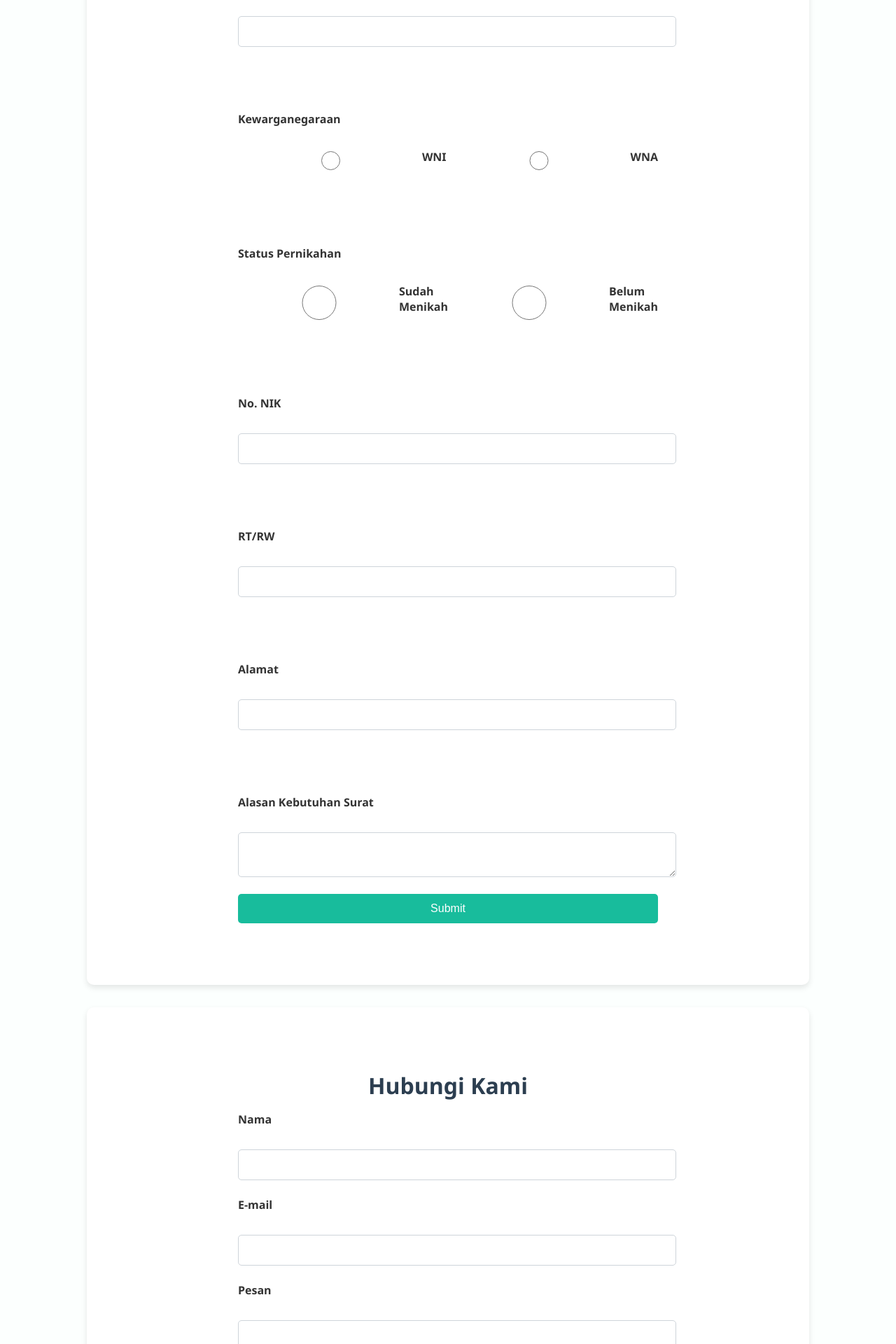
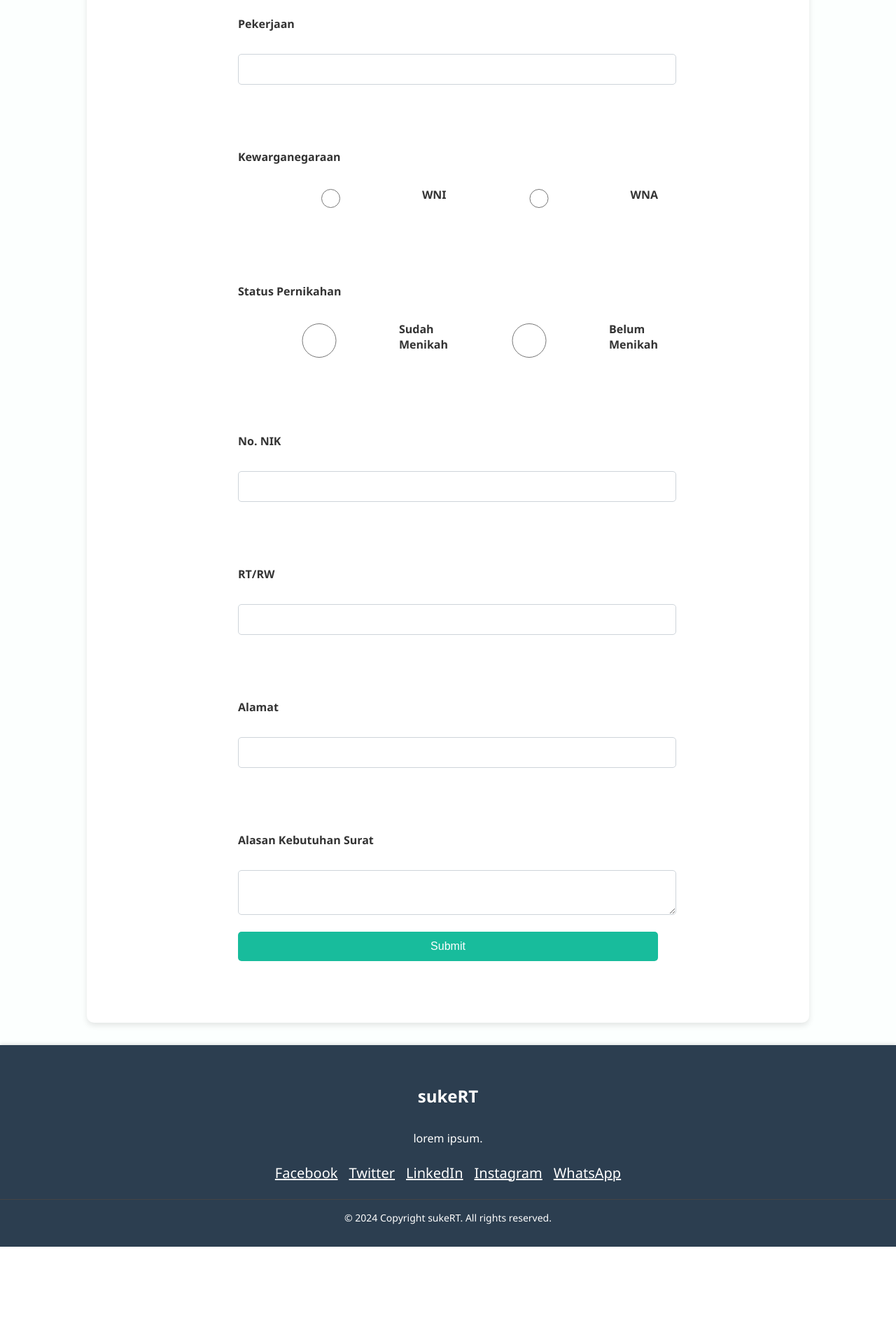
Before and after one commit to andeemfdel/Aplikasi-SukeRT-main, a PHP site: page /index.html in a window 1280 px wide. Shown: the part 2640-4560 px from the top of the page at 70% size. After the commit the page ends 4421 px from the top, so only its background shows below. Run offline with PHP 8.4, Linux system fonts and the light colour scheme.

Commit message:
progress3

```diff
--- a/db.php
+++ b/db.php
@@ -8,6 +8,7 @@ $dbname = "db_sukert";
 $conn = new mysqli($servername, $username, $password, $dbname);
 
 
+
 if ($conn->connect_error) {
     die("Connection failed: " . $conn->connect_error);
 }
--- a/index.html
+++ b/index.html
@@ -51,7 +51,7 @@
         <p>Anda Bisa Mengajukan Surat Keterangan Disini</p>
 
         <form>
-          <label for="tipe-ajuan">Tipe Ajuan</label>
+          <label for="tipe_ajuan">Tipe Ajuan</label>
           <select id="surat-keterangan" name="surat-keterangan">
               <option value="suratKeteranganTidakMampu">surat Keterangan Tidak Mampu</option>
               <option value="suratKeteranganSlipGaji ">Surat Keterangan Slip Gaji</option>
@@ -62,24 +62,25 @@
           <br>
       </br>
 
-          <label for="Nama Lengkap">Nama Lengkap</label>
+          <label for="nama">Nama Lengkap</label>
           <input type="text" id="nama" name="nama" required>
 
           <br>
       </br>
 
-          <label for="ttl">Tempat & Tanggal Lahir</label>
-          <input type="text" id="ttl" name="ttl" required>
-          <input type="date" id="ttl" name="ttl" required>
+          <label for="ttl_tempat">Tempat Lahir</label>
+          <input type="text" id="ttl_tempat" name="ttl_tempat" required>
 
+          <label for="ttl_tempat">Tanggal Lahir</label>
+          <input type="date" id="ttl_tanggal" name="ttl_tanggal" required>
           <br>
       </br>
 
           <label>Jenis Kelamin</label>
           <div class="radio-kelamin">
-              <input type="radio" id="laki-laki" name="jenis-kelamin" value="Laki-Laki" required>
+              <input type="radio" id="laki-laki" name="jenis_kelamin" value="Laki-Laki" required>
               <label for="laki-laki">Laki-Laki</label>
-              <input type="radio" id="perempuan" name="jenis-kelamin" value="Perempuan" required>
+              <input type="radio" id="perempuan" name="jenis_kelamin" value="Perempuan" required>
               <label for="perempuan">Perempuan</label>
           </div>
 
@@ -87,7 +88,7 @@
       </br>
 
           <label for="agama">Agama</label>
-          <input type="dropbox" id="agama" name="agama" required>
+          <input type="text" id="agama" name="agama" required>
 
           <br>
       </br>
@@ -108,7 +109,7 @@
 
               <br>
           </br>
-          <label for="status-pernikahan">Status Pernikahan</label>
+          <label for="status_pernikahan">Status Pernikahan</label>
           <div class="radio-pernikahan">
               <input type="radio" id="sudah-menikah" name="status-menikah" value="sudah-menikah" required>
               <label for="sudah-menikah">Sudah Menikah</label>
@@ -125,7 +126,7 @@
               <br>
           </br>
 
-              <label for="rt-rw">RT/RW</label>
+              <label for="rt_rw">RT/RW</label>
               <input type="text" id="rt-rw" name="rt-rw" required>
 
               <br>
@@ -154,19 +155,22 @@
       </div>
     </section>
 
-
-    <section id="kontak">
-      <h2>Hubungi Kami</h2>
-      <form>
-        <label for="nama">Nama</label>
-        <input type="text" id="nama" name="nama" required />
-        <label for="email">E-mail</label>
-        <input type="email" id="email" name="email" required />
-        <label for="pesan">Pesan</label>
-        <textarea id="pesan" name="pesan" required></textarea>
-        <button type="submit">Kirim</button>
-      </form>
-    </section>
+    <footer>
+      <div class="footer-content">
+          <h3>sukeRT</h3>
+          <p>lorem ipsum.</p>
+          <div class="social-icons">
+              <a href="https://www.facebook.com" target="sukeRT.co">Facebook</a>
+              <a href="https://www.twitter.com" target="sukeRT.co">Twitter</a>
+              <a href="https://www.linkedin.com" target="sukeRT.co">LinkedIn</a>
+              <a href="https://www.instagram.com" target="sukeRT.co">Instagram</a>
+              <a href="https://www.whatsapp.com" target="+62 092 2091 2891">WhatsApp</a>
+          </div>
+      </div>
+      <div class="footer-bottom">
+          <p>&copy; 2024 Copyright sukeRT. All rights reserved.</p>
+      </div>
+  </footer>
   </body>
 
 
--- a/style.css
+++ b/style.css
@@ -156,25 +156,7 @@ button:hover {
     transform: scale(1.05);
 }
 
-.radio-kelamin {
-    display: flex;
-    justify-content: space-between;
-    margin-bottom: 1rem;
-}
-
-.radio-kelamin {
-    display: flex;
-    justify-content: space-between;
-    margin-bottom: 1rem;
-}
-
-.radio-kwn {
-    display: flex;
-    justify-content: space-between;
-    margin-bottom: 1rem;
-}
-
-.radio-pernikahan {
+.radio-kelamin, .radio-kwn, .radio-pernikahan {
     display: flex;
     justify-content: space-between;
     margin-bottom: 1rem;
@@ -191,11 +173,57 @@ button:hover {
 footer {
     background-color: #2c3e50;
     color: #fff;
+    padding: 2rem 0;
     text-align: center;
-    padding: 1rem;
     margin-top: 2rem;
+    box-shadow: 0 -2px 5px rgba(0, 0, 0, 0.1);
 }
 
+footer .footer-content {
+    max-width: 1200px;
+    margin: 0 auto;
+    display: flex;
+    flex-direction: column;
+    align-items: center;
+}
+
+footer .footer-content h3 {
+    font-size: 1.5rem;
+    margin-bottom: 1rem;
+}
+
+footer .footer-content p {
+    font-size: 1rem;
+    margin-bottom: 1.5rem;
+    line-height: 1.5;
+}
+
+footer .footer-content .social-icons {
+    display: flex;
+    justify-content: center;
+    gap: 1rem;
+    margin-bottom: 1.5rem;
+}
+
+footer .footer-content .social-icons a {
+    color: #fff;
+    font-size: 1.25rem;
+    transition: color 0.3s;
+}
+
+footer .footer-content .social-icons a:hover {
+    color: #18bc9c;
+}
+
+footer .footer-bottom {
+    border-top: 1px solid #444;
+    padding-top: 1rem;
+    font-size: 0.875rem;
+}
+
+footer .footer-bottom p {
+    margin: 0;
+}
 
 html {
     scroll-behavior: smooth;
```
Also changed, not shown: laporan.php (+28 -8 lines), print.php (+23 -21 lines), submit_data.php (+5 -4 lines).
